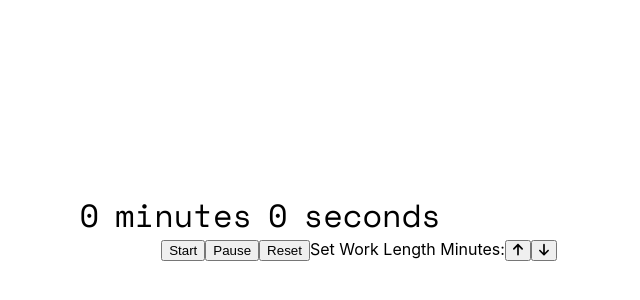
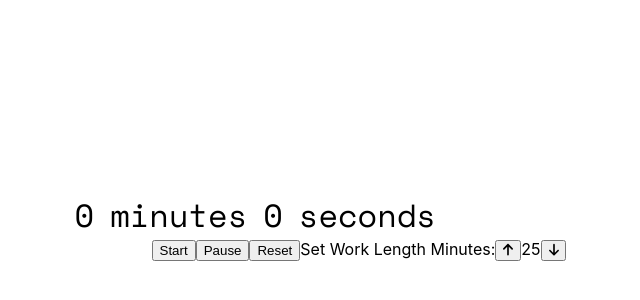
Before and after one commit to maomalley/25-5-clock, a React (Create React App) app: page / in a window 1280 px wide. Shown: the part 174-474 px from the top of the page, without its empty margins (281-921 px from the left). Built offline with nearby package versions, Linux system fonts and the light colour scheme.

Commit message:
fix issue with time inc

```diff
--- a/src/Components/Timer/Timer.js
+++ b/src/Components/Timer/Timer.js
@@ -7,6 +7,7 @@ import {faArrowUp} from '@fortawesome/free-solid-svg-icons';
 import {faArrowDown} from '@fortawesome/free-solid-svg-icons';
 
 let timestampMS = dayjs().add(25, "minutes");
+let workMins = 25;
 
 const defaultTimeRemaining = {
     seconds: 0,
@@ -31,6 +32,7 @@ function setPausedTimeRemaining(currSeconds, currMinutes) {
 const Timer = () => {
     const [timeRemaining, setTimeRemaining] = useState(defaultTimeRemaining);
 
+
     function pause() {
         isPaused = true;
         // console.log("hit pause: " + isPaused);
@@ -39,7 +41,6 @@ const Timer = () => {
         timestampMS = dayjs().second(0).minute(0);
         // console.log(timestampMS);
     }
-
     function unpause() {
         isPaused = false;
         // console.log("going to unpause using " + dayjs().second(pausedTimeRemaining.seconds).minute(pausedTimeRemaining.minutes));
@@ -56,7 +57,10 @@ const Timer = () => {
     }
 
     function incWorkLen() {
+        // setPausedTimeRemaining(timeRemaining.seconds, timeRemaining.minutes + 1);
+        pausedTimeRemaining.minutes++;
         timestampMS = timestampMS.add(1,"minutes");
+        workMins = workMins+1;
     }
 
     function start() {
@@ -92,8 +96,8 @@ const Timer = () => {
                 </div>
                 <div className="controls">
                     <span>
-                    <button onClick={() => pause()}>
-                        Pause
+                    <button onClick={() => unpause()}>
+                        UnPause
                     </button>
                     <button onClick={() => reset()}>
                         Reset
@@ -104,6 +108,7 @@ const Timer = () => {
                         <button onClick={() => incWorkLen()}>
                             <FontAwesomeIcon icon={faArrowUp}/>
                         </button>
+                        <span>{ workMins }</span>
                         <button>
                             <FontAwesomeIcon icon={faArrowDown}/>
                         </button>
@@ -139,6 +144,7 @@ const Timer = () => {
                         <button onClick={() => incWorkLen()}>
                             <FontAwesomeIcon icon={faArrowUp}/>
                         </button>
+                        <span>{ workMins }</span>
                         <button>
                             <FontAwesomeIcon icon={faArrowDown}/>
                         </button>
```
